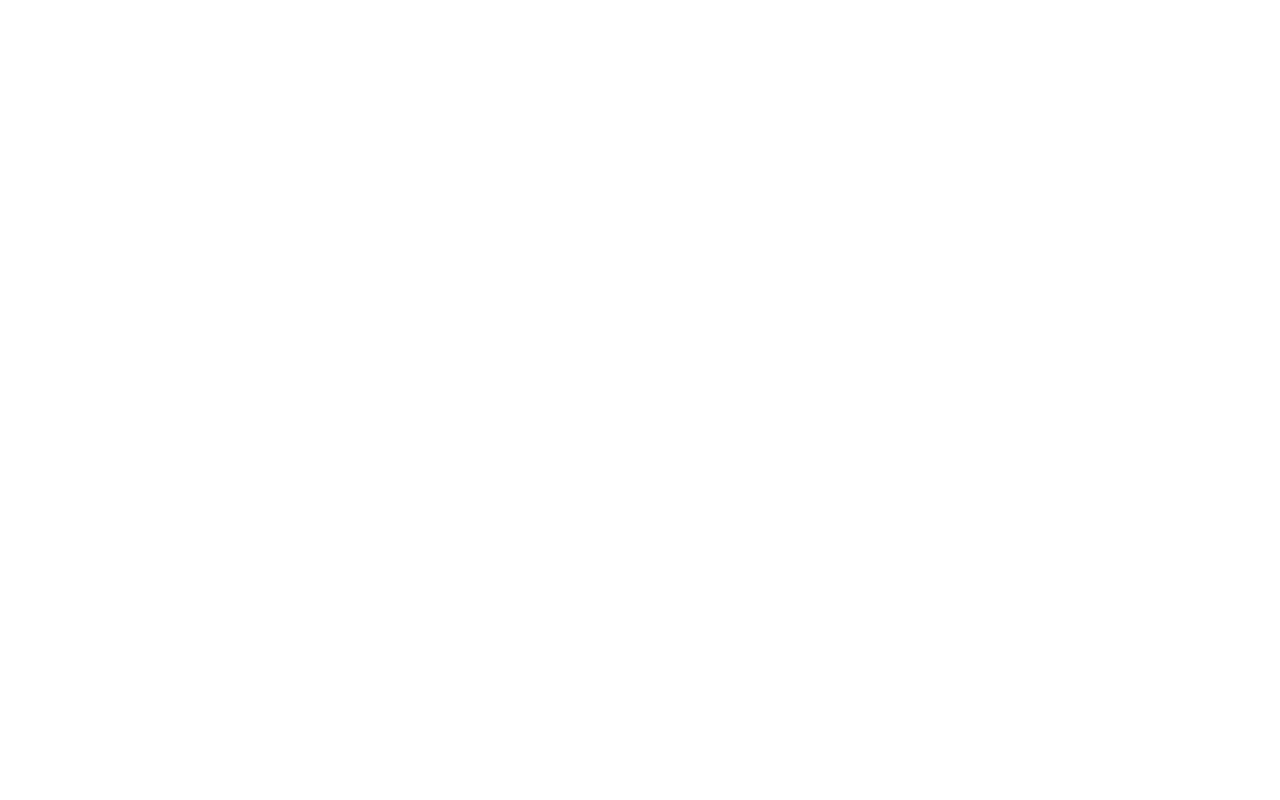
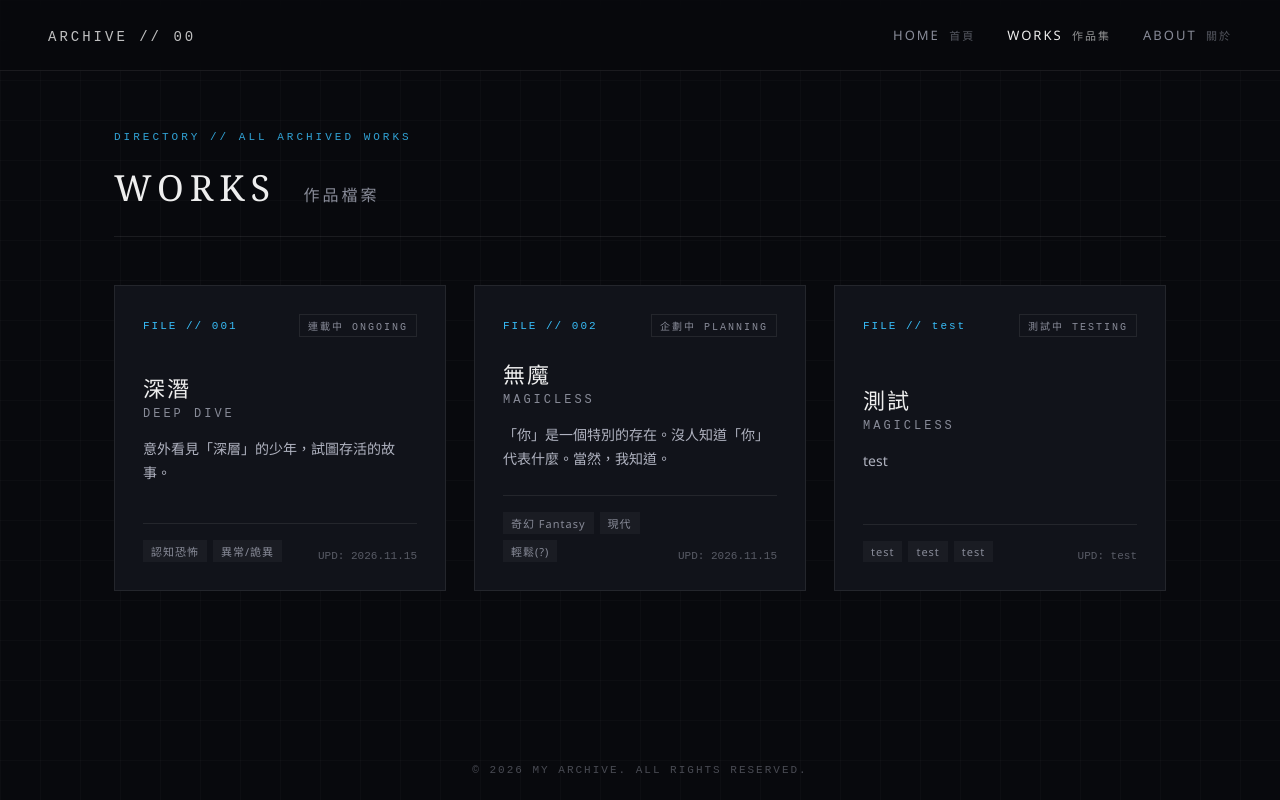
Before and after one commit to howzu987/howzu987.github.io, a plain HTML site: page works.html in a window 1280 px wide. Drawn offline with Linux system fonts and the light colour scheme.

Commit message:
第二次上傳 更新

```diff
--- /dev/null
+++ b/about.html
@@ -0,0 +1,45 @@
+<!DOCTYPE html>
+<html lang="zh-TW">
+<head>
+    <meta charset="UTF-8">
+    <meta name="viewport" content="width=device-width, initial-scale=1.0">
+    <title>ABOUT // 關於</title>
+    <link rel="stylesheet" href="style.css">
+</head>
+<body>
+    <!-- 頂部極簡導覽列 -->
+    <header class="navbar">
+        <div class="nav-brand">
+            <a href="index.html">ARCHIVE // 00</a>
+        </div>
+        <nav class="nav-links">
+            <a href="index.html">HOME <span class="zh-sub">首頁</span></a>
+            <a href="works.html">WORKS <span class="zh-sub">作品</span></a>
+            <a href="about.html" class="active">ABOUT <span class="zh-sub">關於</span></a>
+        </nav>
+    </header>
+
+    <!-- 關於頁面主體 -->
+    <main class="container" style="max-width: 720px; margin: 80px auto; padding: 0 20px;">
+        <section class="markdown-body">
+            <h1>ABOUT // 關於本站</h1>
+            <p>這是一個專注於文字與故事的個人數位檔案庫，採用極簡靜態架構建置。</p>
+
+            <h2>AUTHOR // 創作者簡介</h2>
+            <p>你可以叫我howzu，筆名還沒想</p>
+            <p>隨心落筆，創造一個屬於我的世界</p>
+
+            <h2>CONTACT // 聯絡方式</h2>
+            <ul>
+                <li>Email：不告訴你</li>
+                <li>GitHub：不告訴你</li>
+            </ul>
+        </section>
+    </main>
+
+    <!-- 底部極簡資訊 -->
+    <footer class="footer">
+        <p>© 2026 MY ARCHIVE. ALL RIGHTS RESERVED.</p>
+    </footer>
+</body>
+</html>
--- a/data/books.json
+++ b/data/books.json
@@ -5,8 +5,8 @@
     "title": "深潛",
     "enTitle": "DEEP DIVE",
     "status": "連載中 ONGOING",
-    "tags": ["科幻 Sci-Fi", "意識上傳", "賽博龐克"],
-    "summary": "當人類的意識能夠像數據一樣被壓縮與備份，沉入深層網路的潛行者，究竟是在尋找失落的記憶，還是正在被系統同化？",
+    "tags": ["認知恐怖", "異常/詭異"],
+    "summary": "意外看見「深層」的少年，試圖存活的故事。",
     "updatedAt": "2026.11.15"
   },
   {
@@ -15,8 +15,19 @@
     "title": "無魔",
     "enTitle": "MAGICLESS",
     "status": "企劃中 PLANNING",
-    "tags": ["奇幻 Fantasy", "蒸氣機械", "懸疑"],
-    "summary": "在一個魔力逐漸枯竭的工業帝國裡，沒有魔法天賦的少年透過禁忌的機械煉金術，揭開了王室隱藏百年的能源真相。",
-    "updatedAt": "2026.11.10"
+    "tags": ["奇幻 Fantasy", "現代", "輕鬆(?)"],
+    "summary": "「你」是一個特別的存在。沒人知道「你」代表什麼。當然，我知道。",
+    "updatedAt": "2026.11.15"
+  },
+  {
+    "id": "test",
+    "code": "FILE // test",
+    "title": "測試",
+    "enTitle": "MAGICLESS",
+    "status": "測試中 TESTING",
+    "tags": ["test", "test", "test"],
+    "summary": "test",
+    "updatedAt": "test"
   }
+
 ]
--- a/novel.js
+++ b/novel.js
@@ -1,4 +1,5 @@
 document.addEventListener("DOMContentLoaded", () => {
+
     const container = document.getElementById("novel-container");
 
     // 取得網址列的 id 參數（例如 novel.html?id=deep-dive）
--- a/style.css
+++ b/style.css
@@ -498,3 +498,15 @@ body {
     border-color: var(--accent-glow);
     background-color: rgba(56, 189, 248, 0.05);
 }
+/* 讓長文字或英文能夠自動斷行、不會穿透面板 */
+.work-summary {
+    word-break: break-all;       /* 強制長單字或連續文字在邊界處斷行 */
+    overflow-wrap: break-word;   /* 確保長單字也能正確換行 */
+    white-space: normal;         /* 恢復正常的多行文字排列 */
+}
+.work-card {
+    /* 如果你原本沒有設定寬度或欄位限制，可以加上這幾行 */
+    max-width: 100%;
+    box-sizing: border-box;
+    overflow: hidden; /* 防止內部元素溢出卡片外 */
+}
--- a/works.html
+++ b/works.html
@@ -0,0 +1,43 @@
+<!DOCTYPE html>
+<html lang="zh-TW">
+<head>
+    <meta charset="UTF-8">
+    <meta name="viewport" content="width=device-width, initial-scale=1.0">
+    <title>WORKS | 作品檔案庫 - MY ARCHIVE</title>
+    <link rel="stylesheet" href="style.css">
+</head>
+<body>
+
+    <!-- 頂部極簡導覽列 -->
+    <header class="navbar">
+        <div class="nav-brand">
+            <a href="index.html">ARCHIVE // 00</a>
+        </div>
+        <nav class="nav-links">
+            <a href="index.html">HOME <span class="zh-sub">首頁</span></a>
+            <a href="works.html" class="active">WORKS <span class="zh-sub">作品集</span></a>
+            <a href="about.html">ABOUT <span class="zh-sub">關於</span></a>
+        </nav>
+    </header>
+
+    <!-- 作品集主內容區 -->
+    <main class="container">
+        <div class="page-header">
+            <div class="system-tag">DIRECTORY // ALL ARCHIVED WORKS</div>
+            <h1 class="page-title">WORKS <span class="zh-title">作品檔案</span></h1>
+        </div>
+
+        <!-- 小說卡片將由 script.js 動態生成於此 -->
+        <div id="works-grid" class="works-grid">
+            <p class="loading-text">LOADING ARCHIVE DATA...</p>
+        </div>
+    </main>
+
+    <!-- 底部極簡資訊 -->
+    <footer class="footer">
+        <p>© 2026 MY ARCHIVE. ALL RIGHTS RESERVED.</p>
+    </footer>
+
+    <script src="script.js"></script>
+</body>
+</html>
```
Also changed, not shown: index.html (+11 -15 lines), novels/deep-dive/info.json (+5 -5 lines), novels/magicless/info.json (added, +12 -0 lines), 3 other files.
